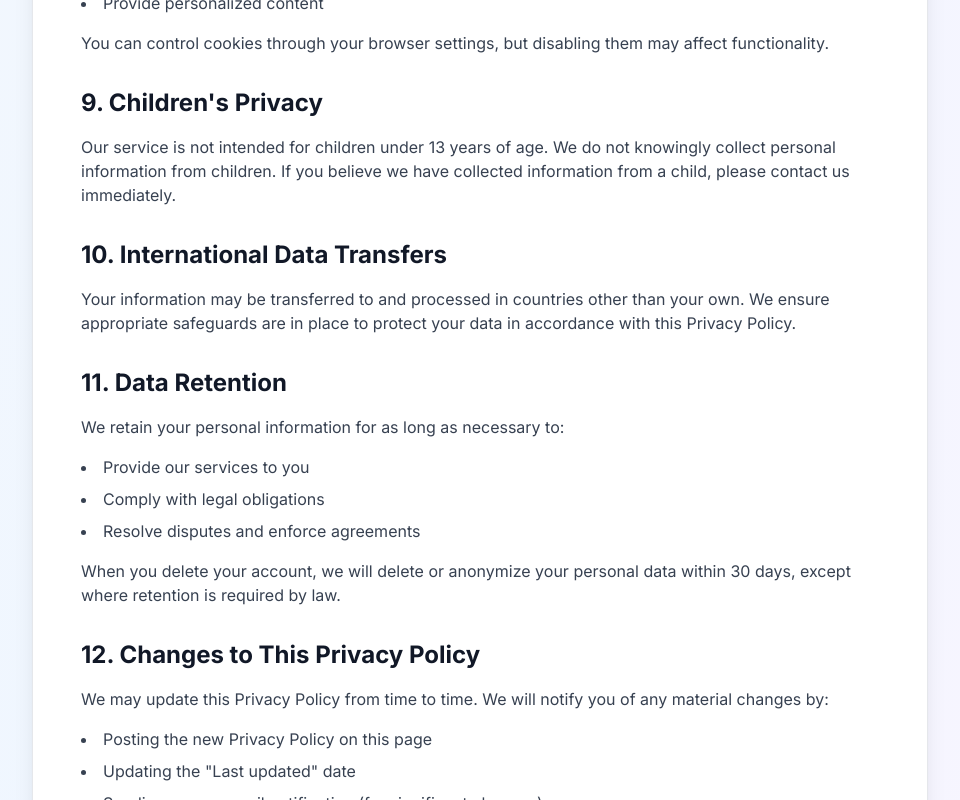
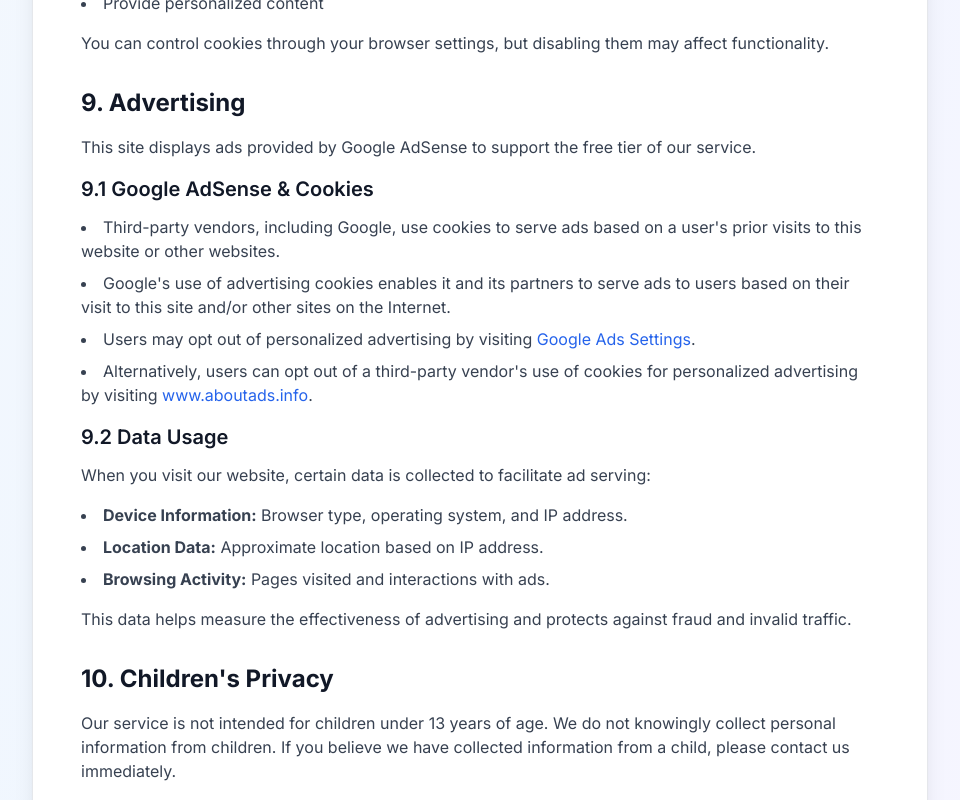
Before and after one commit to PRX2112/image-opration-tools, a Next.js app: page /privacy in a window 1280 px wide. Shown: the part 2940-3740 px from the top of the page, without its empty margins (160-1120 px from the left). Built offline with nearby package versions, Linux system fonts and the light colour scheme; no server answers.

Commit message:
update policy and task list

```diff
--- a/src/app/privacy/page.tsx
+++ b/src/app/privacy/page.tsx
@@ -151,21 +151,49 @@ export default function PrivacyPage() {
                         </section>
 
                         <section className="mb-8">
-                            <h2 className="text-2xl font-bold text-gray-900 dark:text-white mb-4">9. Children's Privacy</h2>
+                            <h2 className="text-2xl font-bold text-gray-900 dark:text-white mb-4">9. Advertising</h2>
+                            <p className="text-gray-700 dark:text-gray-300 mb-4">
+                                This site displays ads provided by Google AdSense to support the free tier of our service.
+                            </p>
+
+                            <h3 className="text-xl font-semibold text-gray-900 dark:text-white mb-3">9.1 Google AdSense & Cookies</h3>
+                            <ul className="list-disc list-inside text-gray-700 dark:text-gray-300 mb-4 space-y-2">
+                                <li>Third-party vendors, including Google, use cookies to serve ads based on a user's prior visits to this website or other websites.</li>
+                                <li>Google's use of advertising cookies enables it and its partners to serve ads to users based on their visit to this site and/or other sites on the Internet.</li>
+                                <li>Users may opt out of personalized advertising by visiting <a href="https://www.google.com/settings/ads" className="text-blue-600 dark:text-blue-400 hover:underline" target="_blank" rel="noopener noreferrer">Google Ads Settings</a>.</li>
+                                <li>Alternatively, users can opt out of a third-party vendor's use of cookies for personalized advertising by visiting <a href="https://www.aboutads.info/choices/" className="text-blue-600 dark:text-blue-400 hover:underline" target="_blank" rel="noopener noreferrer">www.aboutads.info</a>.</li>
+                            </ul>
+
+                            <h3 className="text-xl font-semibold text-gray-900 dark:text-white mb-3">9.2 Data Usage</h3>
+                            <p className="text-gray-700 dark:text-gray-300 mb-4">
+                                When you visit our website, certain data is collected to facilitate ad serving:
+                            </p>
+                            <ul className="list-disc list-inside text-gray-700 dark:text-gray-300 mb-4 space-y-2">
+                                <li><strong>Device Information:</strong> Browser type, operating system, and IP address.</li>
+                                <li><strong>Location Data:</strong> Approximate location based on IP address.</li>
+                                <li><strong>Browsing Activity:</strong> Pages visited and interactions with ads.</li>
+                            </ul>
+                            <p className="text-gray-700 dark:text-gray-300 mb-4">
+                                This data helps measure the effectiveness of advertising and protects against fraud and invalid traffic.
+                            </p>
+                        </section>
+
+                        <section className="mb-8">
+                            <h2 className="text-2xl font-bold text-gray-900 dark:text-white mb-4">10. Children's Privacy</h2>
                             <p className="text-gray-700 dark:text-gray-300 mb-4">
                                 Our service is not intended for children under 13 years of age. We do not knowingly collect personal information from children. If you believe we have collected information from a child, please contact us immediately.
                             </p>
                         </section>
 
                         <section className="mb-8">
-                            <h2 className="text-2xl font-bold text-gray-900 dark:text-white mb-4">10. International Data Transfers</h2>
+                            <h2 className="text-2xl font-bold text-gray-900 dark:text-white mb-4">11. International Data Transfers</h2>
                             <p className="text-gray-700 dark:text-gray-300 mb-4">
                                 Your information may be transferred to and processed in countries other than your own. We ensure appropriate safeguards are in place to protect your data in accordance with this Privacy Policy.
                             </p>
                         </section>
 
                         <section className="mb-8">
-                            <h2 className="text-2xl font-bold text-gray-900 dark:text-white mb-4">11. Data Retention</h2>
+                            <h2 className="text-2xl font-bold text-gray-900 dark:text-white mb-4">12. Data Retention</h2>
                             <p className="text-gray-700 dark:text-gray-300 mb-4">
                                 We retain your personal information for as long as necessary to:
                             </p>
@@ -180,7 +208,7 @@ export default function PrivacyPage() {
                         </section>
 
                         <section className="mb-8">
-                            <h2 className="text-2xl font-bold text-gray-900 dark:text-white mb-4">12. Changes to This Privacy Policy</h2>
+                            <h2 className="text-2xl font-bold text-gray-900 dark:text-white mb-4">13. Changes to This Privacy Policy</h2>
                             <p className="text-gray-700 dark:text-gray-300 mb-4">
                                 We may update this Privacy Policy from time to time. We will notify you of any material changes by:
                             </p>
@@ -195,7 +223,7 @@ export default function PrivacyPage() {
                         </section>
 
                         <section className="mb-8">
-                            <h2 className="text-2xl font-bold text-gray-900 dark:text-white mb-4">13. Contact Us</h2>
+                            <h2 className="text-2xl font-bold text-gray-900 dark:text-white mb-4">14. Contact Us</h2>
                             <p className="text-gray-700 dark:text-gray-300 mb-4">
                                 If you have any questions, concerns, or requests regarding this Privacy Policy or our data practices, please contact us:
                             </p>
@@ -213,7 +241,7 @@ export default function PrivacyPage() {
                         </section>
 
                         <section className="mb-8">
-                            <h2 className="text-2xl font-bold text-gray-900 dark:text-white mb-4">14. GDPR Compliance (EU Users)</h2>
+                            <h2 className="text-2xl font-bold text-gray-900 dark:text-white mb-4">15. GDPR Compliance (EU Users)</h2>
                             <p className="text-gray-700 dark:text-gray-300 mb-4">
                                 If you are located in the European Economic Area (EEA), you have additional rights under the General Data Protection Regulation (GDPR):
                             </p>
```
Also changed, not shown: 1 other file (tests, documents, lock files or other folders).
